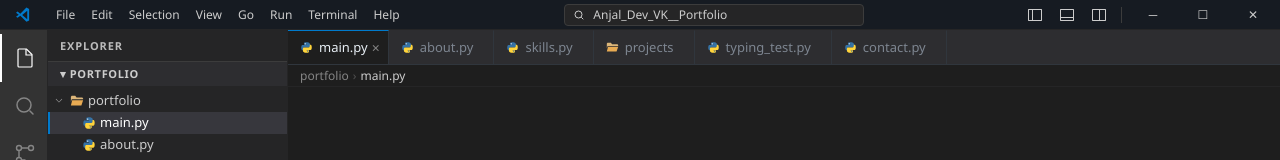
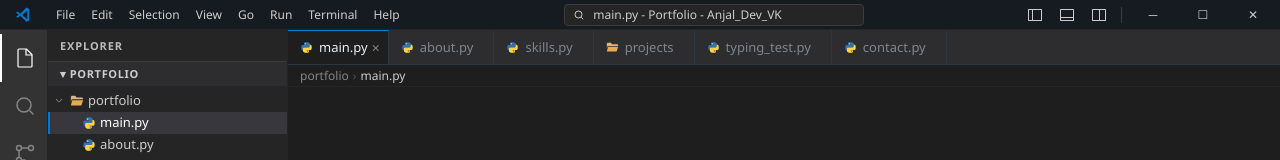
Before and after one commit to Anjaldev-vk/anjal_portfolio, a Next.js app: page / in a window 1280 px wide. Shown: the top 160 px of the page. Built offline with nearby package versions, Linux system fonts and the light colour scheme.

Commit message:
Update status bar title to reflect main.py and portfolio name

```diff
--- a/app/page.tsx
+++ b/app/page.tsx
@@ -183,7 +183,7 @@ export default function Home() {
               <circle cx="11" cy="11" r="7" stroke="currentColor" strokeWidth="2" fill="none" />
               <path d="M20 20l-3-3" stroke="currentColor" strokeWidth="2" strokeLinecap="round" />
             </svg>
-            <span>Anjal_Dev_VK__Portfolio</span>
+            <span>main.py - Portfolio - Anjal_Dev_VK</span>
           </div>
         </div>
         {/* Layout icons and Window controls */}
```
